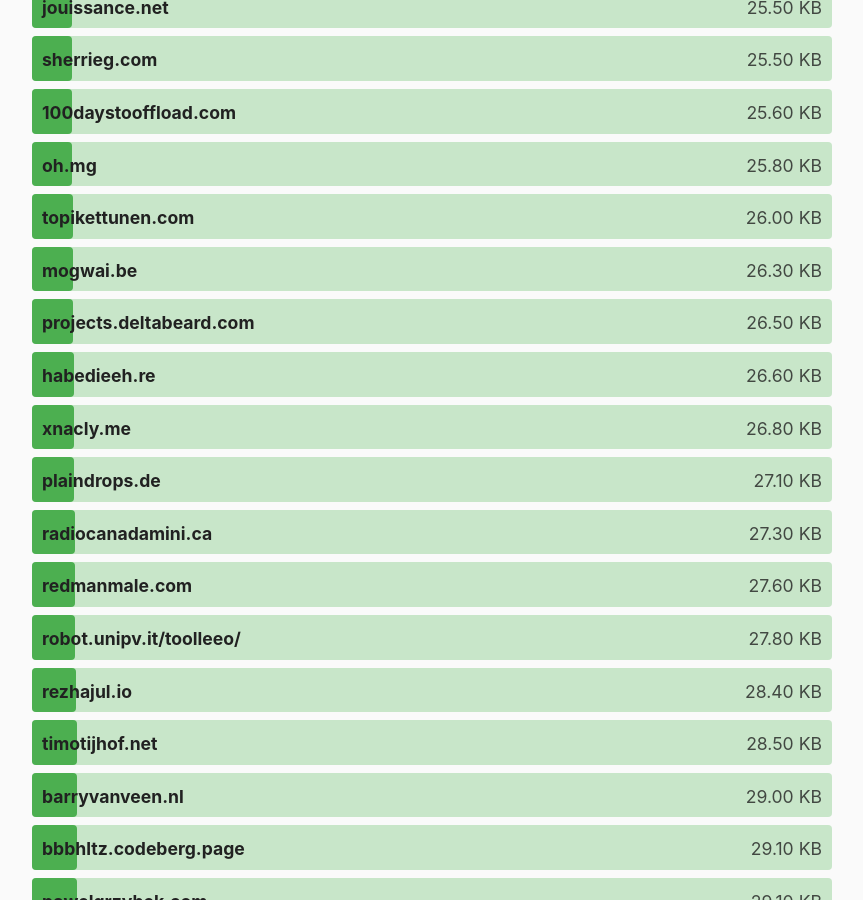
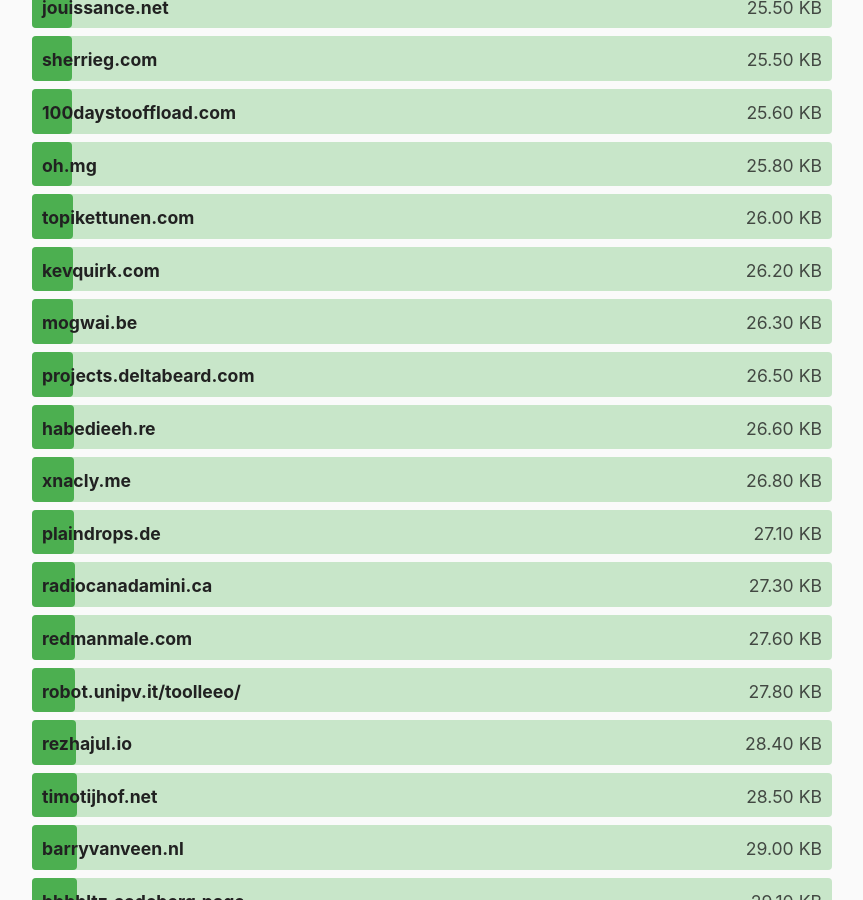
Before and after one commit to kevquirk/512kb.club, a Jekyll site: the page built from index.md, in a window 1280 px wide and 900 px high, scrolled down 9265 px. Shown: the whole window, without its empty margins (208-1071 px from the left). Built offline with Jekyll 4.4.1, drawn with Linux system fonts in a browser that asks for light colours.

Commit message:
Updated kevquirk.com

```diff
--- a/_data/sites.yml
+++ b/_data/sites.yml
@@ -1494,8 +1494,8 @@
 
 - domain: kevquirk.com
   url: https://kevquirk.com
-  size: 65.0
-  last_checked: 2023-01-03
+  size: 26.2
+  last_checked: 2023-03-22
 
 - domain: kidl.at
   url: https://kidl.at/
```
